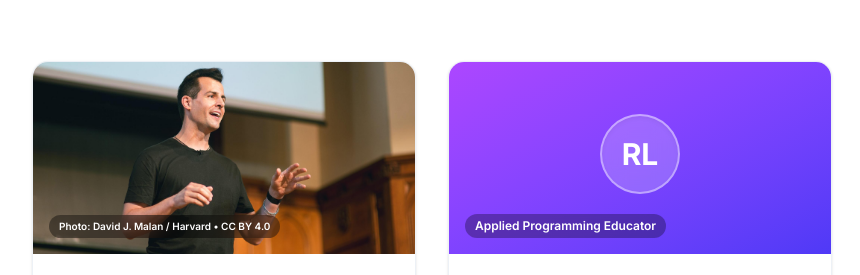
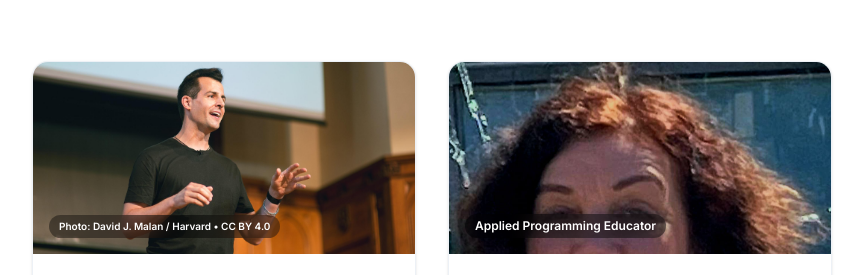
Before and after one commit to bpsliepaja/bernu-programmesanas-skola, a plain HTML site: page index.html in a window 1280 px wide. Shown: the part 2190-2465 px from the top of the page, 0-860 px from the left. Drawn offline with nearby package versions, Linux system fonts and the light colour scheme.

Commit message:
Update index.html avatar 2

```diff
--- a/index.html
+++ b/index.html
@@ -211,13 +211,11 @@
                     </div>
                 </div>
 
-               <!-- Teacher 2 (с красивым аватаром) -->
+               <!-- Teacher 2 (исправленная подгонка фото) -->
 <div class="bg-white rounded-2xl overflow-hidden border border-slate-200/60 shadow-sm hover:shadow-md transition-shadow">
-    <div class="h-48 bg-gradient-to-br from-purple-500 to-indigo-600 flex flex-col justify-center items-center relative p-6 text-white">
-        <div class="w-20 h-20 rounded-full bg-white/20 backdrop-blur-md border-2 border-white/40 flex items-center justify-center text-3xl font-bold shadow-inner mb-2">
-            RL
-        </div>
-        <span class="absolute bottom-4 left-4 px-2.5 py-1 bg-black/30 backdrop-blur-md text-white text-xs font-semibold rounded-full">
+    <div class="h-48 bg-slate-100 flex justify-center items-center relative overflow-hidden">
+        <img src="myphoto.jpeg" alt="Regina Lukjanchik" class="w-full h-full object-cover object-top">
+        <span class="absolute bottom-4 left-4 px-2.5 py-1 bg-black/40 backdrop-blur-md text-white text-xs font-semibold rounded-full">
             Applied Programming Educator
         </span>
     </div>
```
